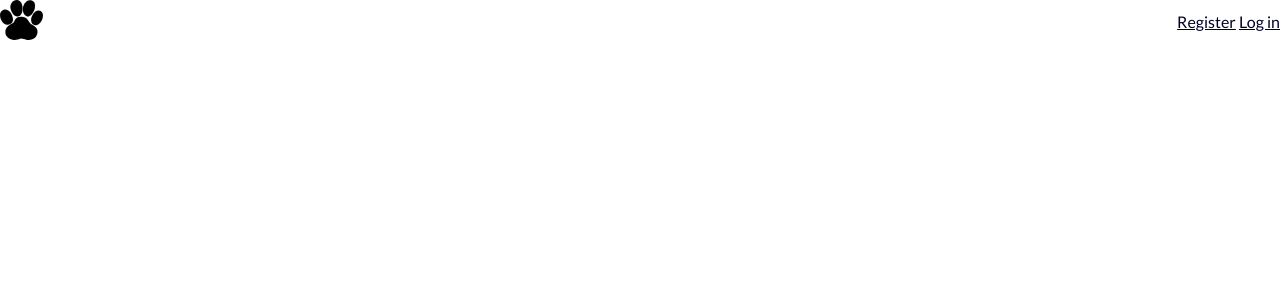
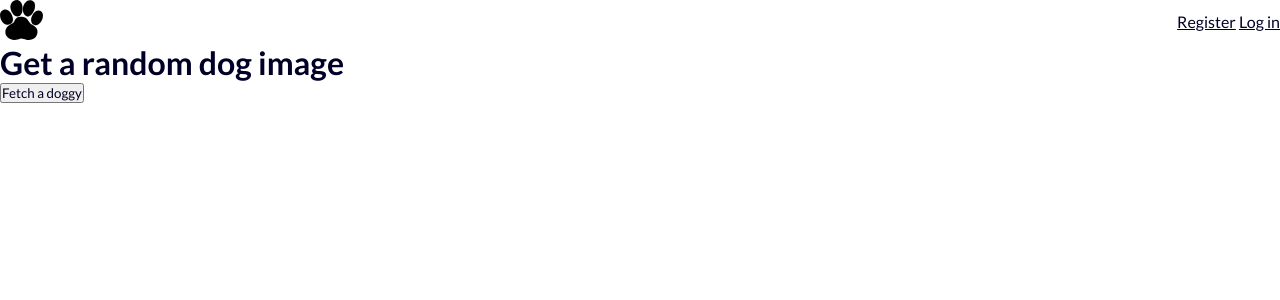
Before and after one commit to r-pears/Capstone-1-The-Dog-API, a Flask app: page /random in a window 1280 px wide. Shown: the top 300 px of the page. Run offline with Flask 2, Linux system fonts and the light colour scheme.

Commit message:
random function added

```diff
--- a/static/javascript/random.js
+++ b/static/javascript/random.js
@@ -0,0 +1,20 @@
+async function fetchRandomDog() {
+  let result = document.querySelector('#result-section');
+  let response = await axios.get(`https://api.thedogapi.com/v1/breeds`);
+  let random = Math.floor(Math.random() * response.data.length);
+  let randomDog = response.data.splice(random, 1)[0];
+
+  result.innerHTML = '';
+
+  let newPara = document.createElement('p');
+  let newDog = document.createElement('a');
+    newDog.innerHTML = `Read more about ` + randomDog.name + ` here.`;
+    newDog.setAttribute('href', `/breed/${randomDog.name}`);
+  const newImage = document.createElement('img');
+    newImage.setAttribute('src', randomDog.image.url);
+    newImage.classList.add('dog-image');
+
+  newPara.appendChild(newDog);
+  newPara.appendChild(newImage);
+  result.appendChild(newPara);
+}
--- a/templates/random.html
+++ b/templates/random.html
@@ -4,6 +4,13 @@
 
 {% block content %}
 
+<h1>Get a random dog image</h1>
+
+<button onclick="fetchRandomDog()">Fetch a doggy</button>
+
+<div id="result-section">
+
+</div>
 
 <script src="https://unpkg.com/axios/dist/axios.js"></script>
 <script src="../static/javascript/random.js"></script>
```
